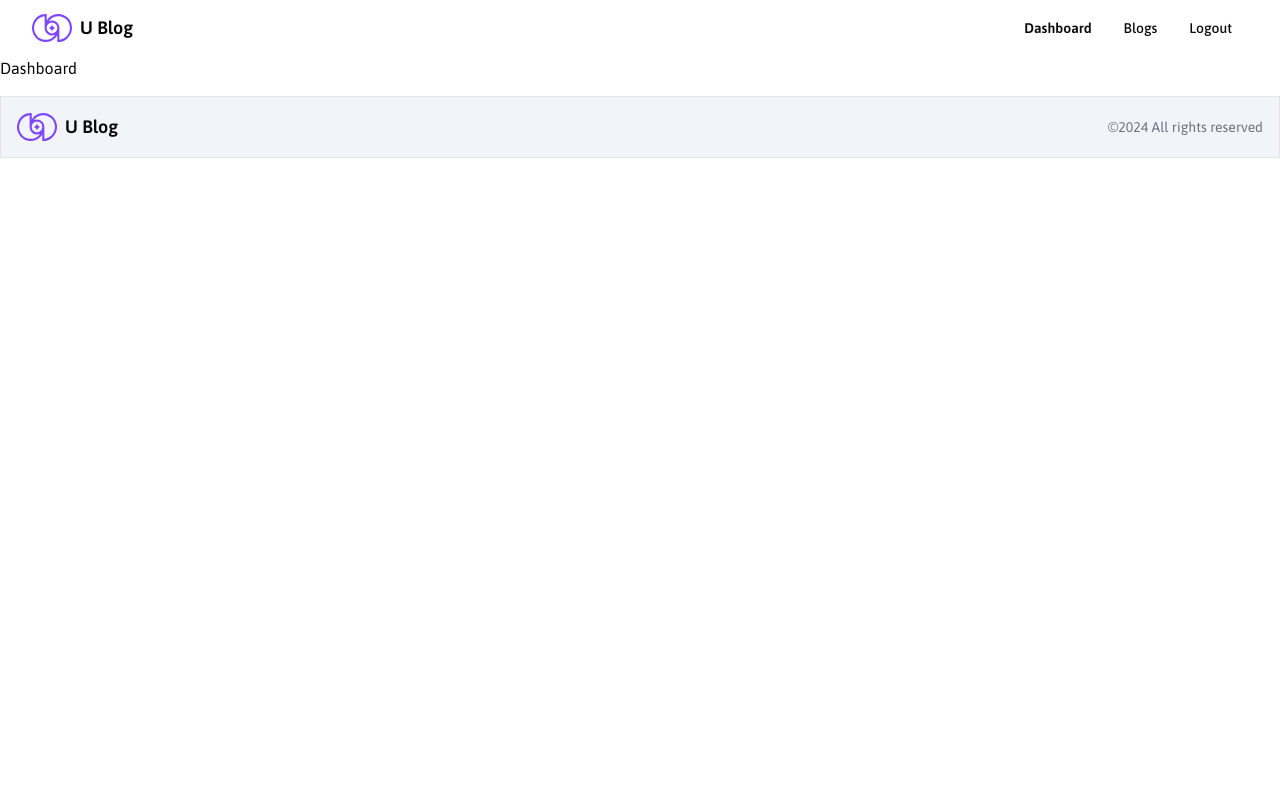
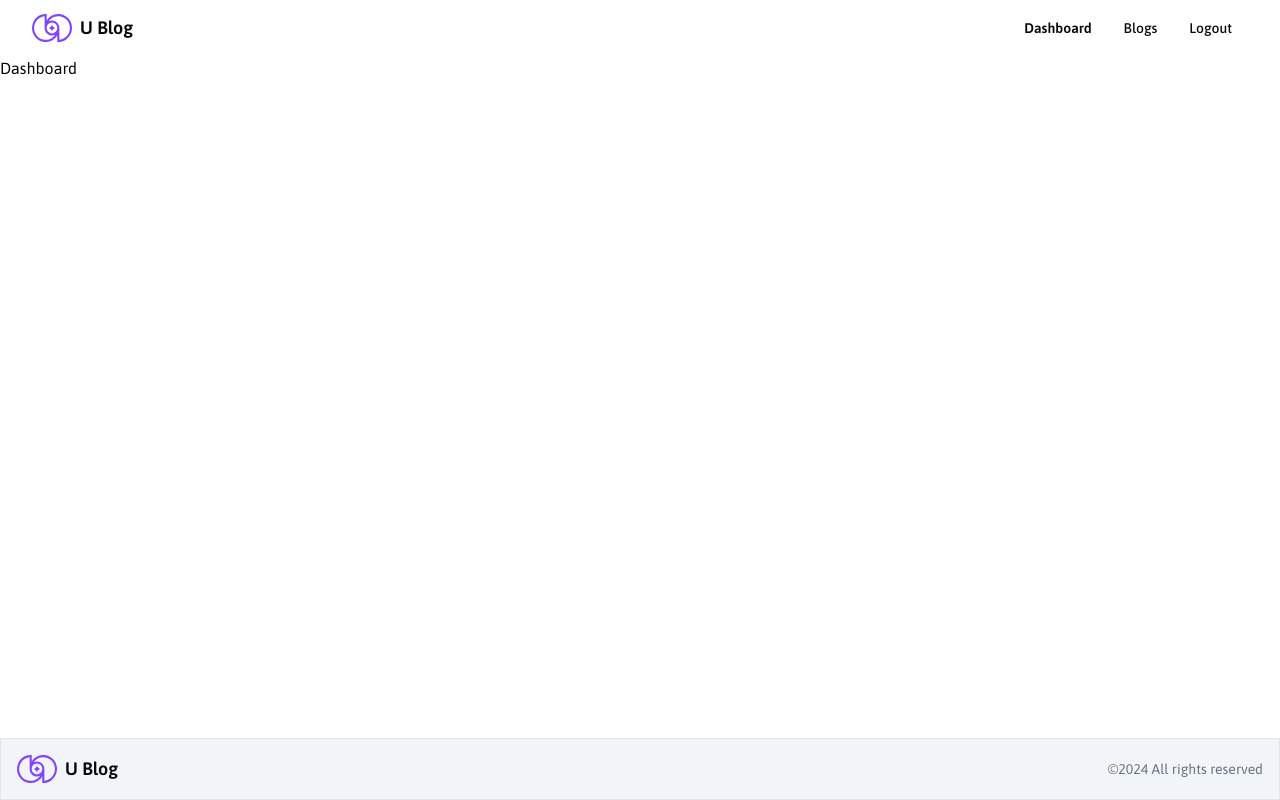
Before and after one commit to freddyval7/blog-pers, a Next.js app: page /dashboard in a window 1280 px wide. Built offline with nearby package versions, Linux system fonts and the light colour scheme.

Commit message:
fix footer position

```diff
--- a/src/app/(dashboard)/_components/footer.tsx
+++ b/src/app/(dashboard)/_components/footer.tsx
@@ -4,7 +4,7 @@ export default function Footer() {
   const actualYear = new Date().getFullYear();
 
   return (
-    <footer className="w-full mt-4 p-4 border-t bg-slate-100 border flex items-center justify-between">
+    <footer className="w-full mt-4 fixed bottom-0 p-4 border-t bg-slate-100 border flex items-center justify-between">
       <Logo />
       <span className="text-sm text-gray-500">
         ©{actualYear} All rights reserved
--- a/src/app/(dashboard)/layout.tsx
+++ b/src/app/(dashboard)/layout.tsx
@@ -1,15 +1,17 @@
-import React from 'react'
-import Navbar from './_components/navbar'
-import Footer from './_components/footer'
+import React from "react";
+import Navbar from "./_components/navbar";
+import Footer from "./_components/footer";
 
 export default function DashboardLayout({
-    children
-} : { children: React.ReactNode }) {
+  children,
+}: {
+  children: React.ReactNode;
+}) {
   return (
-    <div className='h-full'>
+    <div className="min-h-screen">
         <Navbar />
         {children}
         <Footer />
     </div>
-  )
+  );
 }
```
